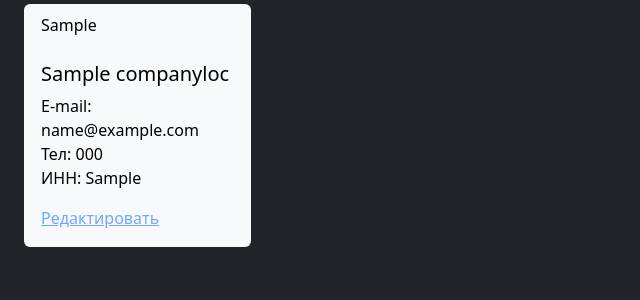
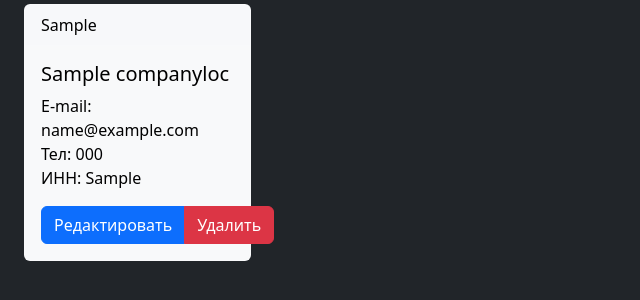
Before and after one commit to gavrk/lionics_erp, a Django app: page /companies/index_loc/ in a window 1280 px wide. Shown: the part 138-438 px from the top of the page, without its empty margins (0-640 px from the left). Run offline with Django 3.2, Linux system fonts and the light colour scheme; tables that the repository leaves empty hold one stand-in row (values such as "Sample post").

Commit message:
added delete of company_loc function

```diff
--- a/companies/templates/companies/companyloc_form-template.html
+++ b/companies/templates/companies/companyloc_form-template.html
@@ -1,7 +1,7 @@
 <input type="hidden" name="csrfmiddlewaretoken" value="gDaS9hZcbmQnaxKDQZju5OWt4sUCP4eiNpyslijMdcxqfiglxyPhYUGnce5mhbp7">
 
 <br><br><br>
-<h2>Создаем новый локальный профиль</h2>
+<h2>Создаем/редактируем локальный профиль</h2>
 
 <div class="container-fluid">
 
--- a/companies/templates/companies/index_loc.html
+++ b/companies/templates/companies/index_loc.html
@@ -15,7 +15,16 @@
                             <div class="card-body">
                                 <h5 class="card-title">{{ company_loc.company_name }}</h5>
                                 <p class="card-text">E-mail: {{ company_loc.email }} <br> Тел: {{ company_loc.tel }} <br> ИНН: {{ company_loc.inn }}</p>
-                                <a href="{% url 'companies:detail_loc' company_loc.id %}" class="card-link">Редактировать</a>
+                                    <form action="{% url 'companies:delete_loc' company_loc.id %}" method="post" style="display: inline;">
+                                        {% csrf_token %}
+                                        <input type="hidden" name="companyloc_id" value="{{ company_loc.id }}"/>
+                                        <div class="btn-group" role="group" aria-label="Basic example">
+                                            <a type="button" href="{% url 'companies:detail_loc' company_loc.id %}" class="btn btn-primary">Редактировать</a>
+                                            <button type="submit" class="btn btn-danger btn-primary">
+                                                <span class="glyphicon glyphicon-trash"></span>
+                                                Удалить</button>
+                                        </div>
+                                    </form>
                             </div>
                         </div>
                     </div>
--- a/companies/urls.py
+++ b/companies/urls.py
@@ -14,7 +14,7 @@ urlpatterns = [
     path(r'register_loc/', views.CompanyLocCreate.as_view(), name='register_loc'),
 
     # /companies/index_loc/some_id/delete_loc
-    path(r'index_loc/<int:companyloc_id>/delete_loc/', views.CompanyLocDelete.as_view(), name='delete_loc'),
+    path(r'index_loc/<int:pk>/delete_loc/', views.CompanyLocDelete.as_view(), name='delete_loc'),
 
     # /companies/index_loc/some_id/
     path('index_loc/<int:pk>/', views.CompanyLocUpdate.as_view(), name='detail_loc'),
--- a/companies/views.py
+++ b/companies/views.py
@@ -3,6 +3,7 @@ from django.shortcuts import render, get_object_or_404
 from .models import CompanyLoc, CompanyInt
 from django.views.generic.edit import CreateView, UpdateView, DeleteView
 from django.urls import reverse_lazy
+
 
 def index_loc(request):
     all_companies_loc = CompanyLoc.objects.all()
@@ -11,6 +12,7 @@ def index_loc(request):
     }
 
     return render(request, 'companies/index_loc.html', context)
+
 
 def index_int(request):
     all_companies_int = CompanyInt.objects.all()
@@ -36,12 +38,14 @@ class CompanyLocCreate(CreateView):
               'legal_addr', 'postal_addr', 'tel', 'email', 'bank_name', 'bic', 'curr_acc', 'corr_acc',
               'inn', 'kpp', 'ogrn', 'okpo']
 
+
 class CompanyLocUpdate(UpdateView):
     model = CompanyLoc
     fields = ['company_type', 'company_name', 'pos_per_acc', 'position_nom', 'person_nom', 'acting_on',
               'legal_addr', 'postal_addr', 'tel', 'email', 'bank_name', 'bic', 'curr_acc', 'corr_acc',
               'inn', 'kpp', 'ogrn', 'okpo']
 
+
 class CompanyLocDelete(DeleteView):
     model = CompanyLoc
     success_url = reverse_lazy('companies:index_loc')
```
Also changed, not shown: db.sqlite3.
